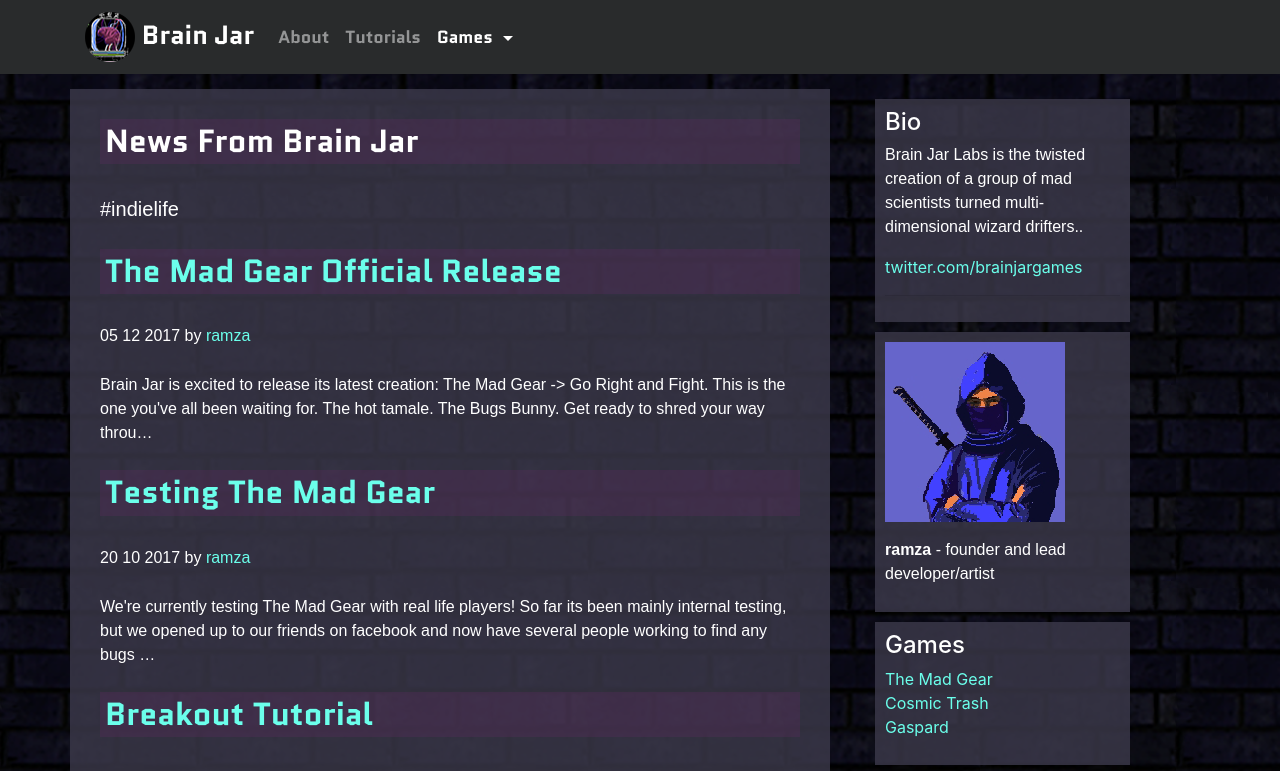
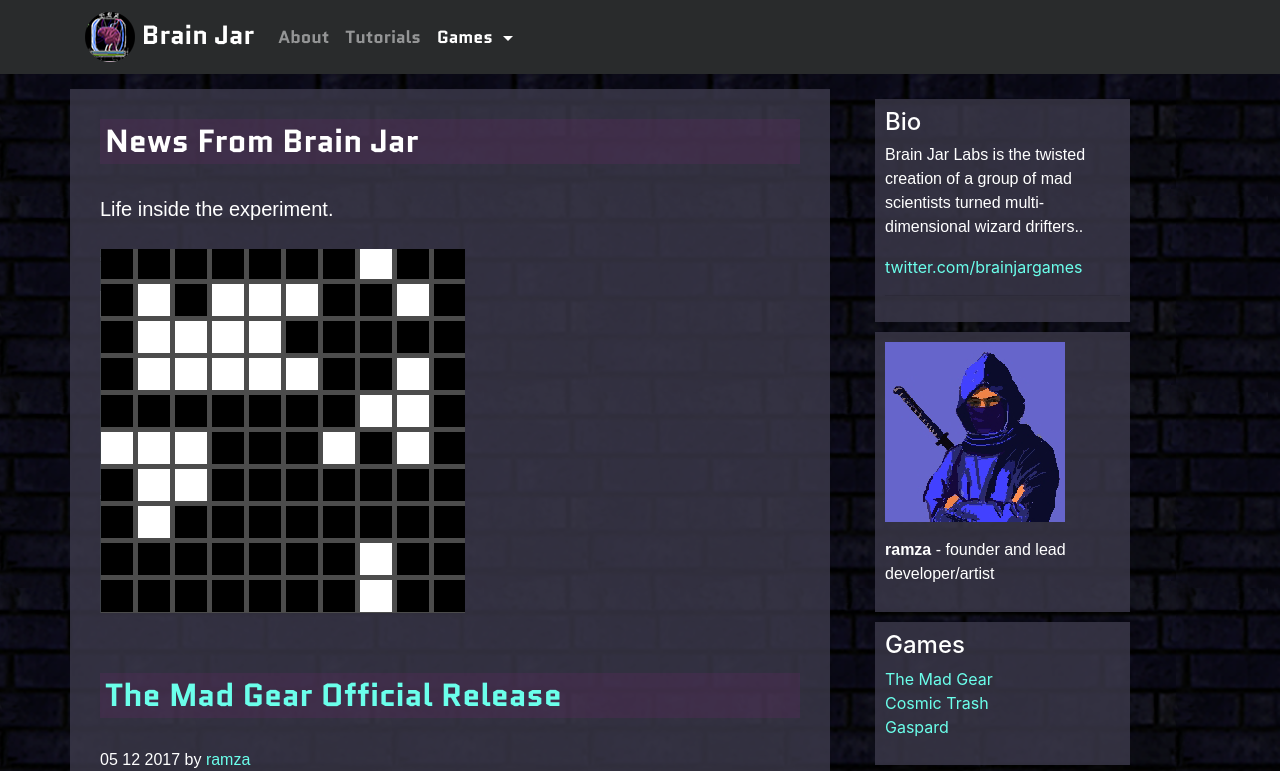
Before and after one commit to ramza/brainjar, a Django app: page / in a window 1280 px wide. Shown: the top 771 px of the page. Run offline with Django 3.2, Linux system fonts and the light colour scheme; data comes from the database, SQL or seed files in the repository; some libraries are stand-ins or nearby versions; some web fonts are replaced.

Commit message:
pushed a new front page

```diff
--- a/brainjar/blog/templates/blog/post_list.html
+++ b/brainjar/blog/templates/blog/post_list.html
@@ -4,8 +4,9 @@
   <div class="container">
     <div class="blog-header">
       <h2 class="blog-title">News From Brain Jar</h2>
-      <p class="lead blog-description">#indielife</p>
+      <p class="lead blog-description">Life inside the experiment.</p>
     </div>
+    <a href="{% static 'img/life/game_of_life_01.gif' %}"><img class="img-fluid" src="{% static 'img/life/game_of_life_01.gif' %}" alt=""></a>
 
 
     {% for post in post_list %}
```
